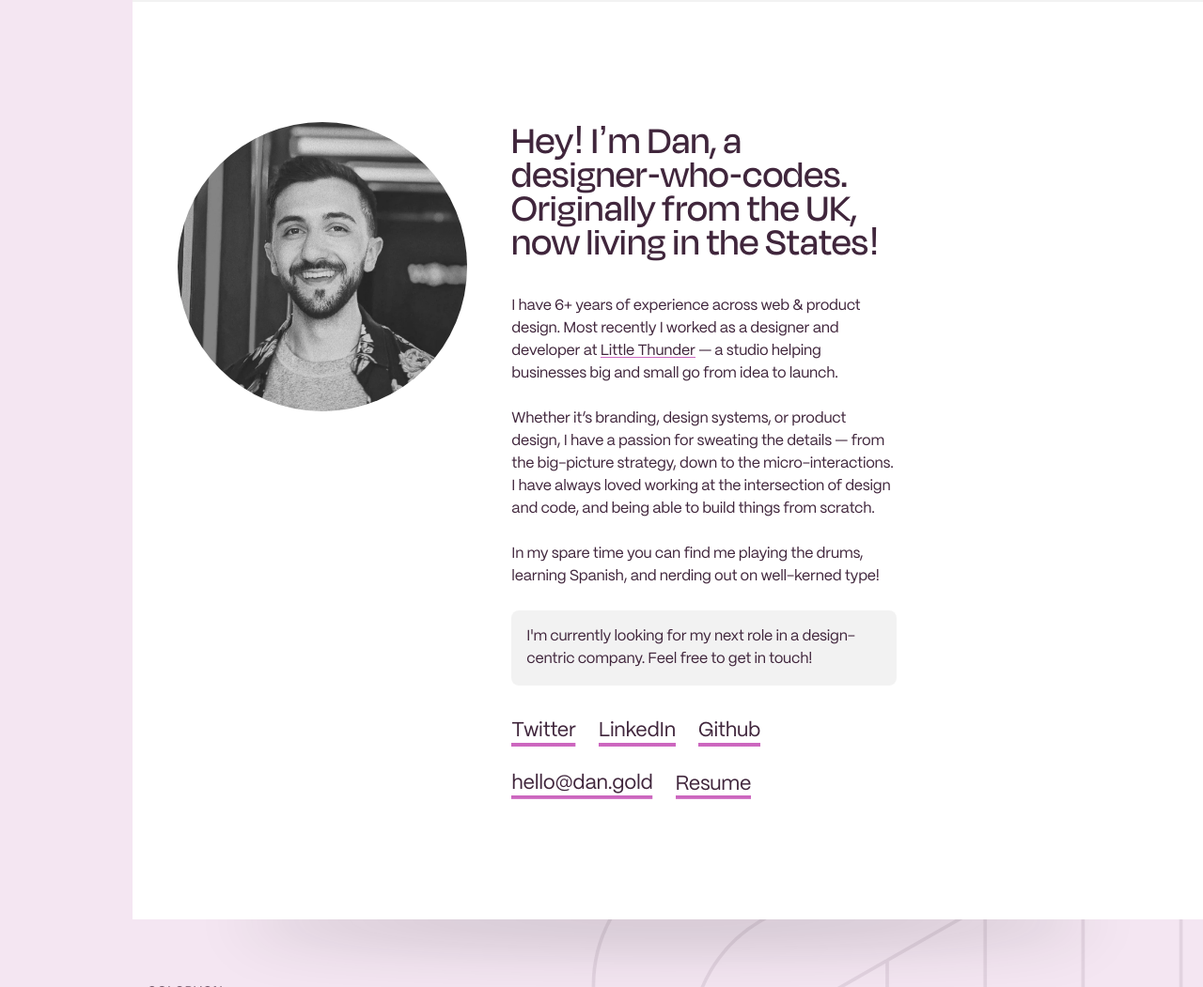
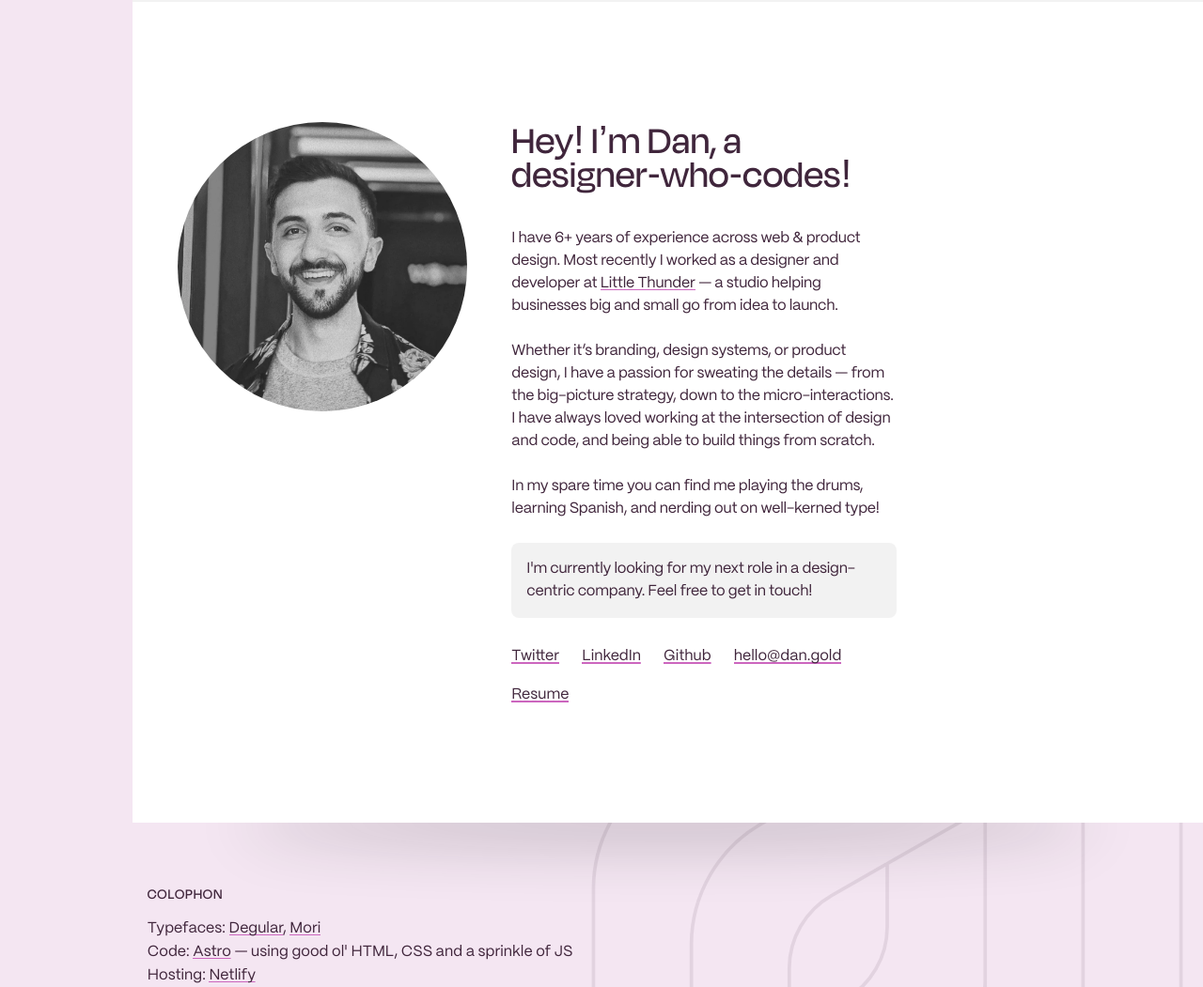
Before and after one commit to itsdangold/dan.gold, an Astro site: page / in a window 1280 px wide. Shown: the part 7218-8269 px from the top of the page at 94% size. Built offline with nearby package versions, Linux system fonts and the light colour scheme; Astro itself is replaced by a stand-in of ours.

Commit message:
About section copy edits

```diff
--- a/src/components/About.astro
+++ b/src/components/About.astro
@@ -4,18 +4,18 @@
    alt="" class="lazy">
   </figure>
   <div class="about-bio">
-    <h2>Hey! I’m Dan, a designer-who-codes. Originally from the UK, now living in the States!</h2>
+    <h2>Hey! I’m Dan, a designer-who-codes!</h2>
     <p>I have 6+ years of experience across web & product design. Most recently I worked as a designer and developer at <a href="https://littlethunder.co" target="_blank">Little Thunder</a> — a studio helping businesses big and small go from idea to launch.</p>
     <p>Whether it’s branding, design systems, or product design, I have a passion for sweating the details — from the big-picture strategy, down to the micro-interactions. I have always loved working at the intersection of design and code, and being able to build things from scratch.</p>
     <p>In my spare time you can find me playing the drums, learning Spanish, and nerding out on well-kerned type!</p>
 
     <p class="callout">I'm currently looking for my next role in a design-centric company. Feel free to get in touch!</p>
     <div class="about-bio__links">
-      <a href="https://twitter.com/itsdangold" target="_blank" class="large">Twitter</a>
-      <a href="https://www.linkedin.com/in/itsdangold/" target="_blank" class="large">LinkedIn</a>
-      <a href="https://github.com/itsdangold" target="_blank" class="large">Github</a>
-      <button class="copy large" aria-label="Copy email" type="button">hello@dan.gold</button>
-      <a href="https://read.cv/itsdangold" target="_blank" class="large">Resume</a>
+      <a href="https://twitter.com/itsdangold" target="_blank">Twitter</a>
+      <a href="https://www.linkedin.com/in/itsdangold/" target="_blank">LinkedIn</a>
+      <a href="https://github.com/itsdangold" target="_blank">Github</a>
+      <button class="copy" aria-label="Copy email">hello@dan.gold</button>
+      <a href="https://read.cv/itsdangold" target="_blank">Resume</a>
     </div>
   </div>
 </section>
```
